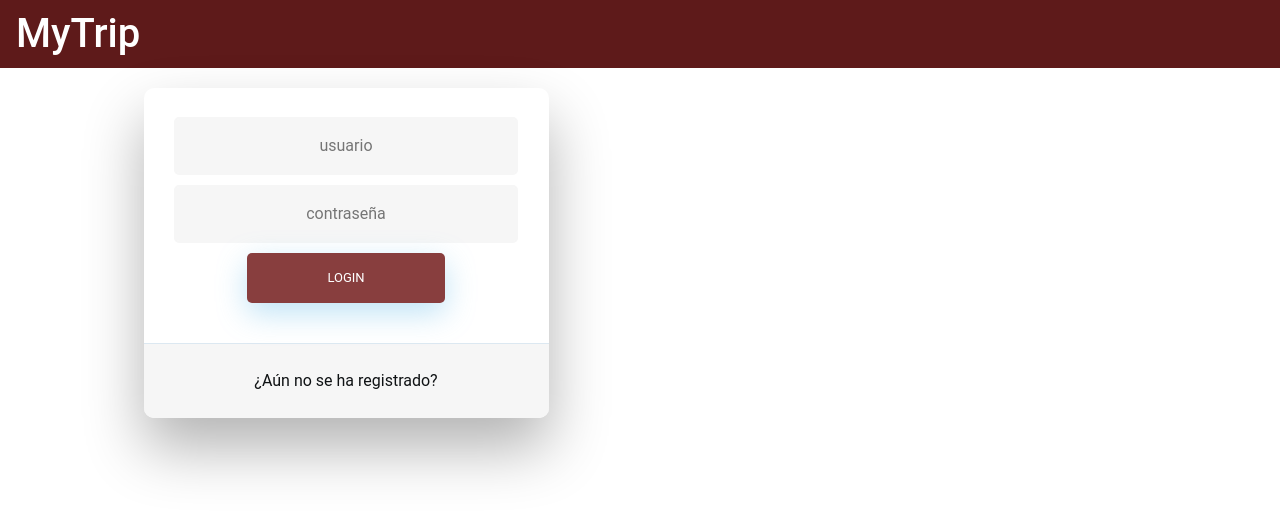
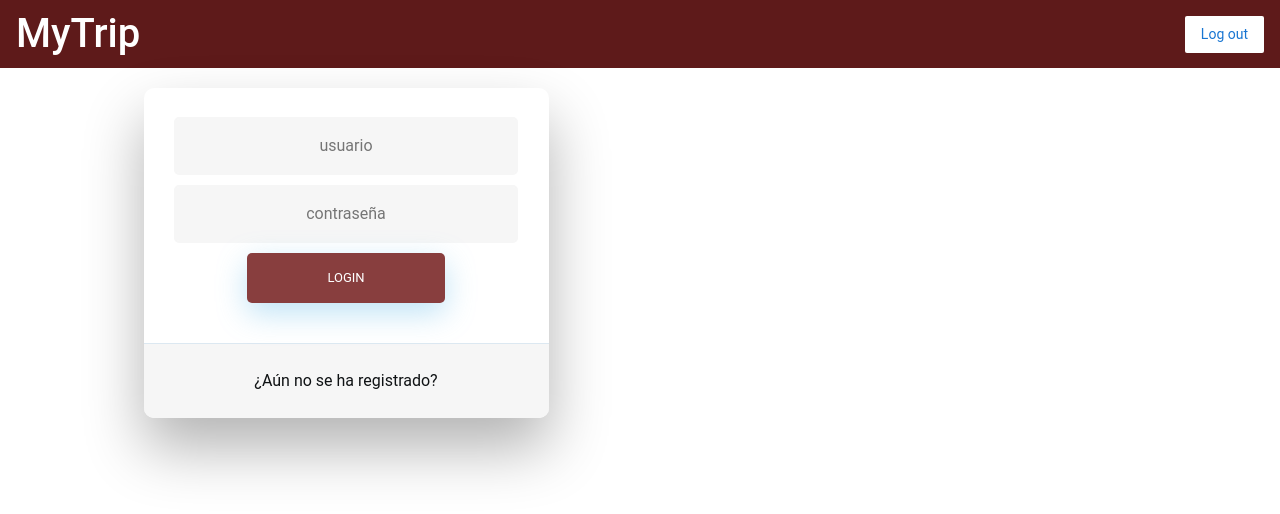
Before and after one commit to valezim/angular-ja2021, an Angular app: page / in a window 1280 px wide. Shown: the top 514 px of the page. Built offline with nearby package versions, Linux system fonts and the light colour scheme.

Commit message:
4 files modified

```diff
--- a/src/app/dashboard/dashboard.component.ts
+++ b/src/app/dashboard/dashboard.component.ts
@@ -7,7 +7,7 @@ import { UserService } from '../user.service';
   styleUrls: ['./dashboard.component.css']
 })
 export class DashboardComponent implements OnInit {
-  userName = this.userService.getUserId();
+  userName = this.userService.getUserName();
   constructor(     private userService: UserService) { }
 
   ngOnInit() {
--- a/src/app/login/login.component.ts
+++ b/src/app/login/login.component.ts
@@ -34,7 +34,6 @@ errMsg: any;
     this.userService.login(usuario, password).subscribe(
       user => {
         this.userService.setUser(user, usuario);
-        console.log(user);
         this.router.navigate(['/dashboard']);
       },
       ({ error: { mensaje } }) => {
--- a/src/app/top-bar/top-bar.component.html
+++ b/src/app/top-bar/top-bar.component.html
@@ -1,9 +1,4 @@
 <a [routerLink]="['/']">
   <h1>MyTrip</h1>
 </a>
-
-<!--
-Copyright Google LLC. All Rights Reserved.
-Use of this source code is governed by an MIT-style license that
-can be found in the LICENSE file at https://angular.io/license
--->
+<a [routerLink]="['']" class="button fancy-button" (click)="logOut()">Log out</a>
--- a/src/app/top-bar/top-bar.component.ts
+++ b/src/app/top-bar/top-bar.component.ts
@@ -1,11 +1,20 @@
-import { Component } from '@angular/core';
+import { Component, OnInit } from '@angular/core';
+import { UserService } from '../user.service';
 
 @Component({
   selector: 'app-top-bar',
   templateUrl: './top-bar.component.html',
   styleUrls: ['./top-bar.component.css']
 })
-export class TopBarComponent {
+export class TopBarComponent implements OnInit {
+  constructor(     private userService: UserService) { }
+
+  ngOnInit() {
+  }
+
+  logOut(){
+    this.userService.logOut();
+  }
 
 }
 
```
